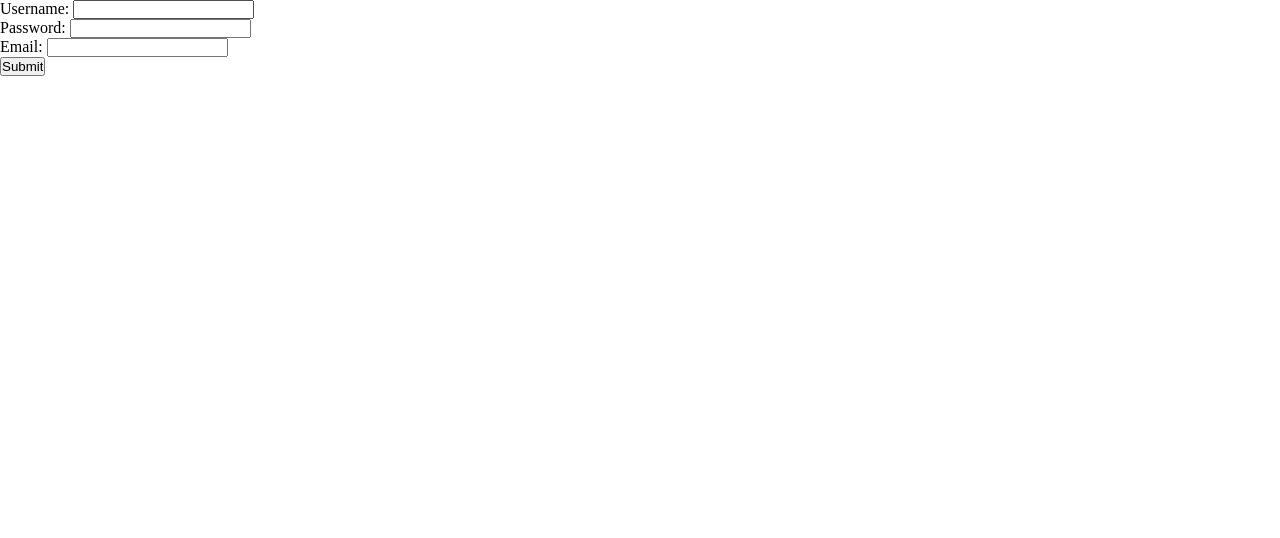
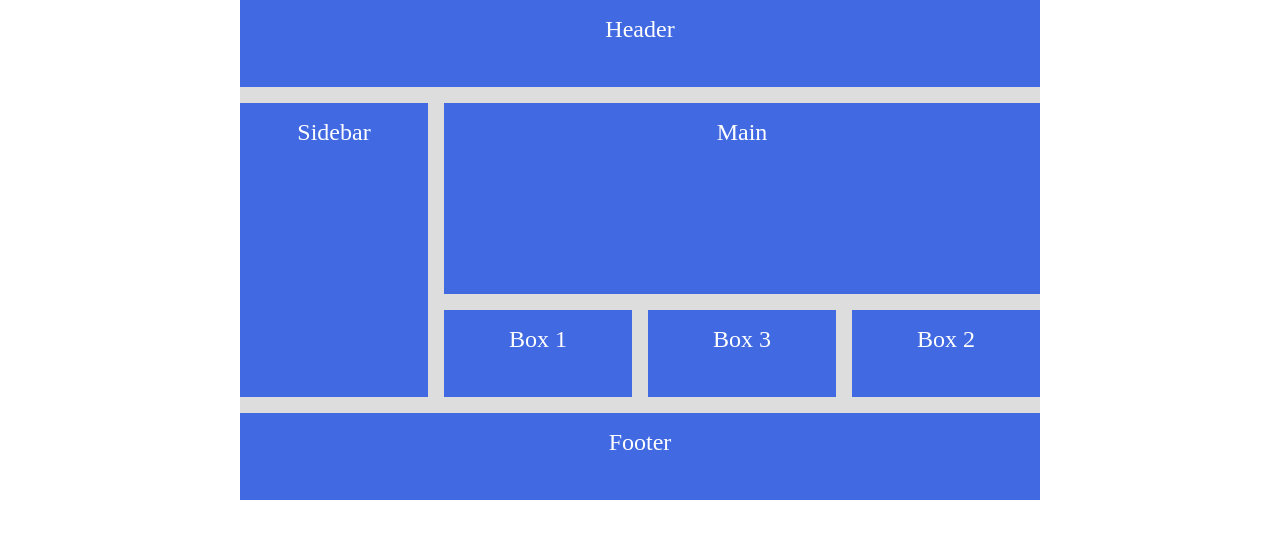
Before and after one commit to AlNomanCSE/css, a plain HTML site: page index.html in a window 1280 px wide. Drawn offline with Linux system fonts and the light colour scheme.

Commit message:
grid learning

```diff
--- a/index.html
+++ b/index.html
@@ -15,31 +15,15 @@
         <title>Input and Label Example</title>
       </head>
       <body>
-        <form action="/submit" method="post">
-          <!-- Label for text input -->
-          <label for="username">Username:</label>
-          <!-- Text input -->
-          <input type="text" id="username" name="username" required />
-
-          <br />
-
-          <!-- Label for password input -->
-          <label for="password">Password:</label>
-          <!-- Password input -->
-          <input type="password" id="password" name="password" required />
-
-          <br />
-
-          <!-- Label for email input -->
-          <label for="email">Email:</label>
-          <!-- Email input -->
-          <input type="email" id="email" name="email" required />
-
-          <br />
-
-          <!-- Submit button -->
-          <input type="submit" value="Submit" />
-        </form>
+        <div class="container">
+          <div class="header">Header</div>
+          <div class="sidebar">Sidebar</div>
+          <div class="main">Main</div>
+          <div class="box-1">Box 1</div>
+          <div class="box-2">Box 2</div>
+          <div class="box-3">Box 3</div>
+          <div class="footer">Footer</div>
+        </div>
       </body>
     </html>
   </body>
--- a/style.css
+++ b/style.css
@@ -73,7 +73,7 @@
         background-color: rgb(5, 180, 14);
     }
 } */
-.container {
+/* .container {
     height: 700px;
     margin: 50px;
     background-color: aquamarine;
@@ -92,6 +92,117 @@
 
 .item-1 {
     font-size: 70px;
+    flex-grow: 1;
+} */
+* {
+    padding: 0;
+    margin: 0;
+    box-sizing: border-box;
+}
 
-    flex-grow: 1;
+/* .container{
+    width: 800px;
+    background-color: aqua;
+    margin: 40px auto;
+    display: grid;
+    grid-template-rows: 150px 150px;
+    grid-template-columns: repeat(3,1fr);
+    row-gap: 30px;
+    column-gap: 30px;
 }
+.item{
+    padding: 30px;
+    font-size: 30px;
+    color: aliceblue;
+}
+.item-1{
+    background-color: orangered;
+    grid-column: 3/4;
+    grid-row: 2/3;
+    z-index: 5;
+}
+.item-2 {
+    background-color: olive;
+}
+.item-3 {
+    background-color: royalblue;
+}
+.item-4 {
+    background-color: goldenrod;
+}
+.item-5 {
+    background-color: rgb(51, 255, 0);
+    grid-column: 1/span 3;
+    grid-row: 2/span 1;
+}
+.item-6 {
+    background-color: purple;
+} */
+
+.container {
+    background-color: #ddd;
+    width: 800px;
+    height: 500px;
+    margin: auto;
+    display: grid;
+    /* grid-template-rows: 1fr 1fr 1fr 1fr 1fr; */
+    /* grid-template-columns: 1fr 1fr 1fr 1fr; */
+    grid-template-rows: repeat(5, 1fr);
+    grid-template-columns: repeat(4, 1fr);
+    grid-template-areas: "header header header header"
+        "sidebar main main main"
+        "sidebar main main main"
+        "sidebar box-1 box-2 box-3"
+        "footer footer footer footer";
+    gap: 1rem;
+}
+
+.container div {
+    background-color: royalblue;
+    font-size: 1.5rem;
+    text-align: center;
+    padding: 1rem;
+    color: #ffffff;
+}
+
+.header {
+    /* grid-column: 1/span 4;
+    grid-row: 1/1; */
+    grid-area: header;
+}
+
+.sidebar {
+    /* grid-row: 2/span 3;
+    grid-column: 1/2; */
+    grid-area: sidebar;
+}
+
+.main {
+    grid-area: main;
+    /* grid-row: 2/span 2;
+    grid-column: 2/span 3; */
+}
+
+.box-1 {
+    grid-area: box-1;
+    /* grid-column: 2/2;
+    grid-row: 4/5; */
+}
+
+.box-2 {
+    grid-area: box-2;
+    /* grid-column: 3/3;
+    grid-row: 4/5; */
+}
+
+.box-2 {
+    grid-area: box-3;
+    /* grid-column: 4/4;
+    grid-row: 4/5; */
+}
+
+.footer {
+    grid-area: footer;
+    /* grid-column: 1/span 4;
+    grid-row: 5/5; */
+}
```
